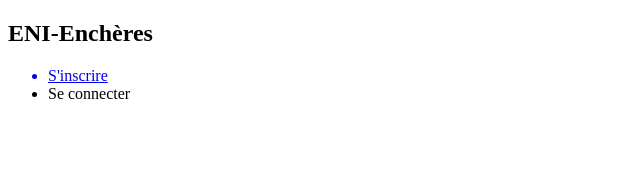
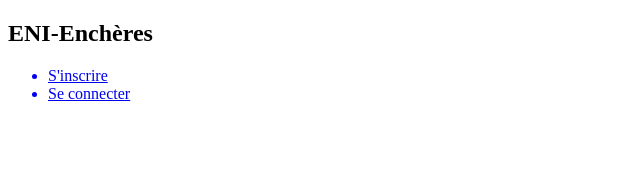
Before and after one commit to AdrienVomHoevel/tp-eni-enchere, a React (Create React App) app: page / in a window 1280 px wide. Shown: the top 175 px of the page, without its empty margins (0-640 px from the left). Built offline with nearby package versions, Linux system fonts and the light colour scheme.

Commit message:
connection

```diff
--- a/src/components/LienLogin.js
+++ b/src/components/LienLogin.js
@@ -8,7 +8,9 @@ const LienLogin = () => {
         <NavLink to="/inscription">
           <li>S'inscrire</li>
         </NavLink>
+        <NavLink to="/connection">
         <li>Se connecter </li>
+        </NavLink>
       </ul>
     </div>
   );
```
